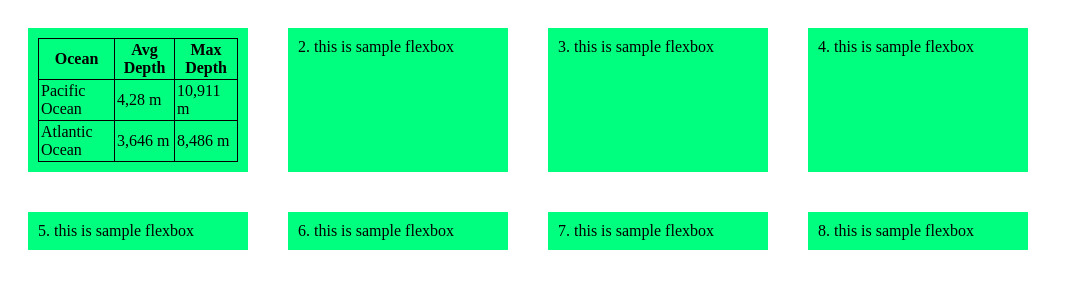
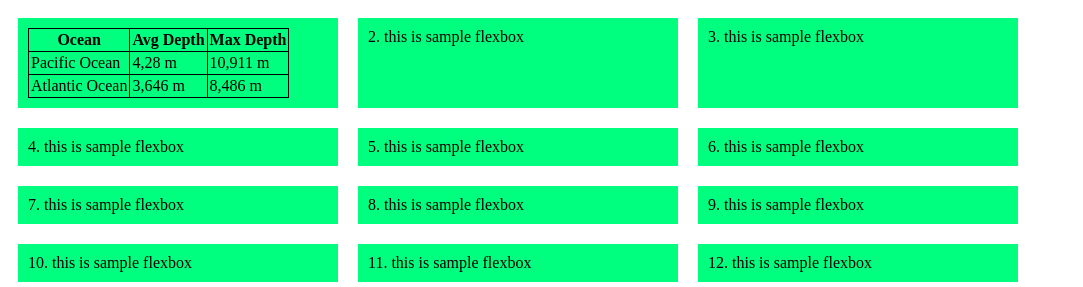
Before and after one commit to raistlin39/raistlin39.github.io, a plain HTML site: page index.html in a window 1280 px wide. Shown: the top 287 px of the page, without its empty margins (0-1083 px from the left). Drawn offline with Linux system fonts and the light colour scheme.

Commit message:
Updating width

```diff
--- a/index.html
+++ b/index.html
@@ -10,9 +10,9 @@
 			#container>div {
 				background-color: springgreen;
 				font-size: 16px;
-				margin: 20px;
+				margin: 10px;
 				padding: 10px;
-				width: 200px;
+				width: 300px;
 
 			}
 		table	{
```
